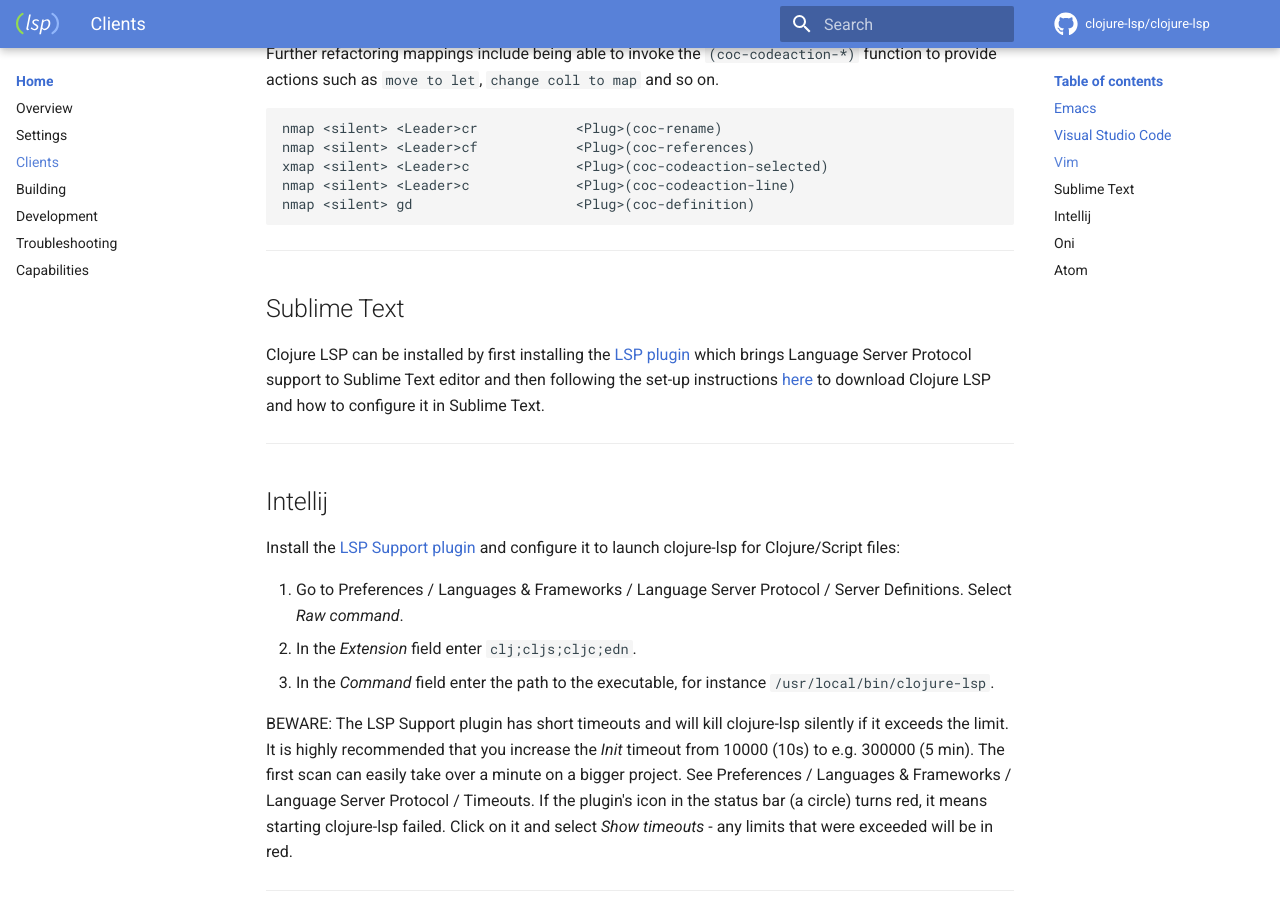
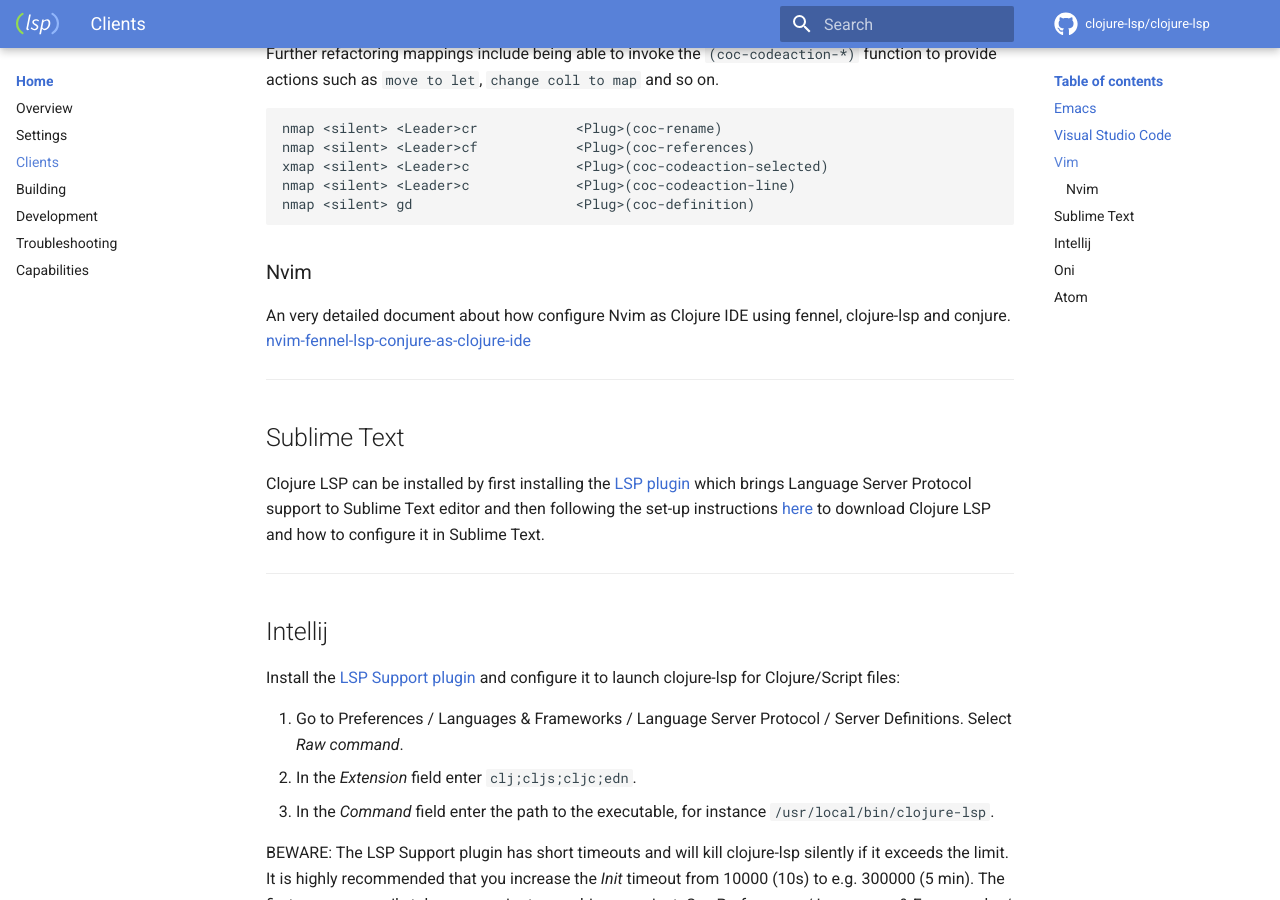
Before and after one commit to clojure-lsp/clojure-lsp, an MkDocs documentation site: the page built from docs/clients.md, in a window 1280 px wide and 900 px high, scrolled down 2510 px. Built offline with MkDocs 1.6.1 and Material for MkDocs 9.7.7, drawn with Linux system fonts in a browser that asks for light colours; comment, search, counter and statistics services are not loaded.

Commit message:
docs: Adds nvim configuration in clients (#542)
* docs: Adds nvim configuration in clients

* docs: Better spacing

* fix: Nvim as subsession of Vim

````diff
--- a/docs/clients.md
+++ b/docs/clients.md
@@ -117,6 +117,11 @@ nmap <silent> <Leader>c             <Plug>(coc-codeaction-line)
 nmap <silent> gd                    <Plug>(coc-definition)
 ```
 
+### Nvim
+
+An very detailed document about how configure Nvim as Clojure IDE using fennel, clojure-lsp and conjure.
+[nvim-fennel-lsp-conjure-as-clojure-ide](https://github.com/rafaeldelboni/nvim-fennel-lsp-conjure-as-clojure-ide)
+
 ---
 
 ## Sublime Text
````
